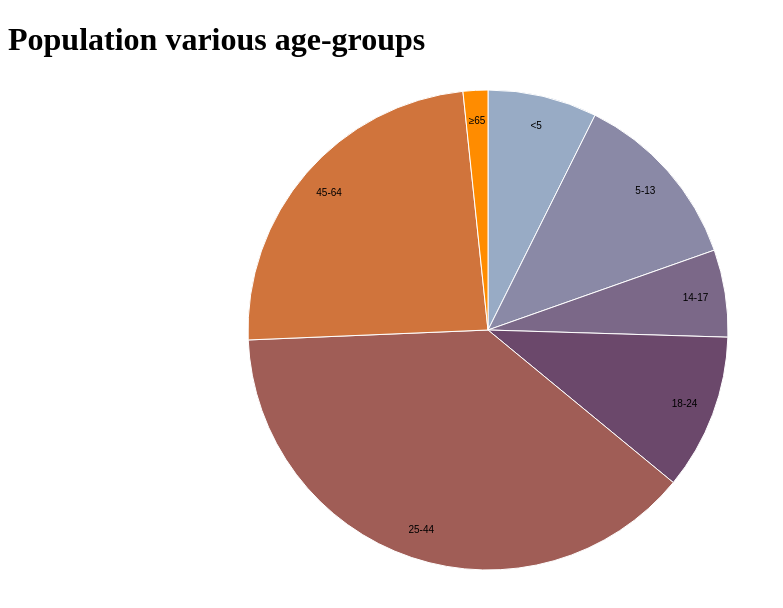
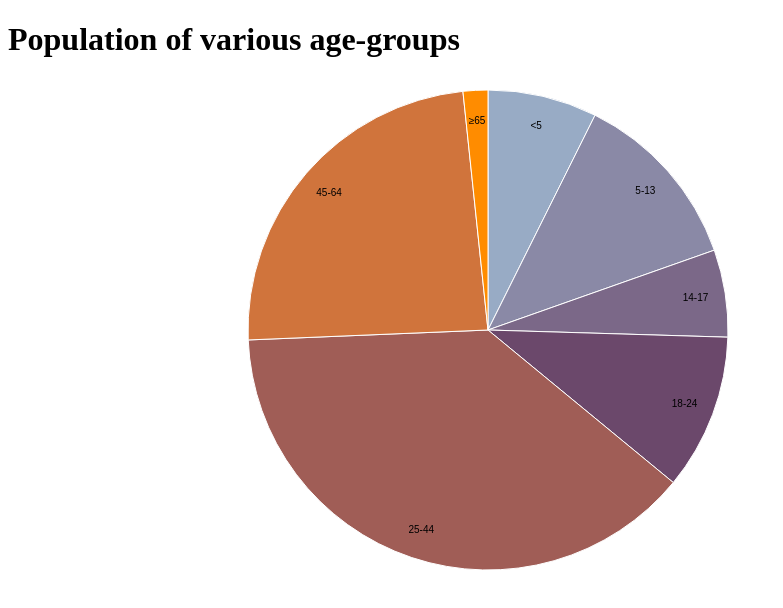
Before and after one commit to pranayaryal/piechart, a plain HTML site: page index.html in a window 1280 px wide. Shown: the whole page, without its empty margins (0-783 px from the left). Drawn offline with nearby package versions, Linux system fonts and the light colour scheme.

Commit message:
Update index.html

```diff
--- a/index.html
+++ b/index.html
@@ -13,7 +13,7 @@
 
 </style>
 <body>
-  <h1>Population various age-groups</h1>
+  <h1>Population of various age-groups</h1>
 <script src="https://d3js.org/d3.v3.min.js"></script>
 <script>
 
```
